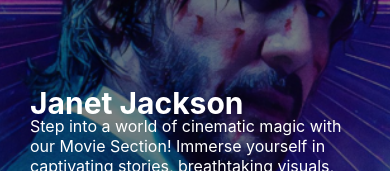
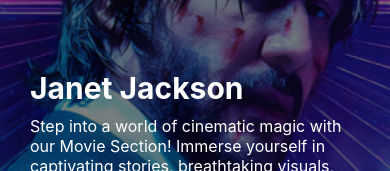
Before and after one commit to moromoke01/HNG-movie-box, a React (Create React App) app: page / in a window 390 px wide. Shown: the part 233-404 px from the top of the page. Built offline with nearby package versions, Linux system fonts and the light colour scheme; no server answers.

Commit message:
Update Featured.scss

```diff
--- a/src/Components/featured/Featured.scss
+++ b/src/Components/featured/Featured.scss
@@ -85,7 +85,7 @@
     /* Media query for screens with a maximum width of 768px */
     @media (max-width: 768px) {
         .info {
-            width: 80%;
+            width: 85%;
             position: absolute;
             left: 30px;
             bottom:200px;
@@ -100,7 +100,7 @@
 
         h1 {
           font-size: 30px;
-          // margin-bottom: -3px;
+           margin-bottom: 10px;
         }
       }
     }
```
